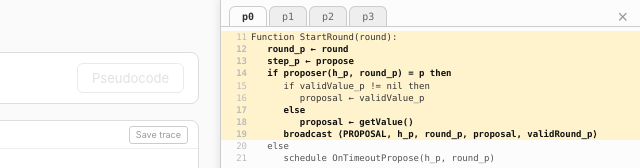
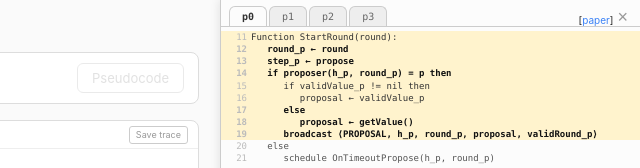
Before and after one commit to hvanz/tendermint-sim, a plain HTML site: page index.html in a window 1280 px wide. Shown: the top 168 px of the page, 640-1280 px from the left. Drawn offline with Linux system fonts and the light colour scheme.

Commit message:
Add paper link to pseudocode panel header

```diff
--- a/index.html
+++ b/index.html
@@ -42,6 +42,7 @@
                 <button class="pc-tab" data-node="2">p2</button>
                 <button class="pc-tab" data-node="3">p3</button>
             </span>
+            <span style="margin-left: auto; font-size: 10px">[<a href="https://arxiv.org/abs/1807.04938" target="_blank" style="color: #3b82f6; text-decoration: none">paper</a>]</span>
             <button id="btn-close-pseudocode" title="Close pseudocode">&times;</button>
         </div>
         <div id="pseudocode-lines"></div>
```
